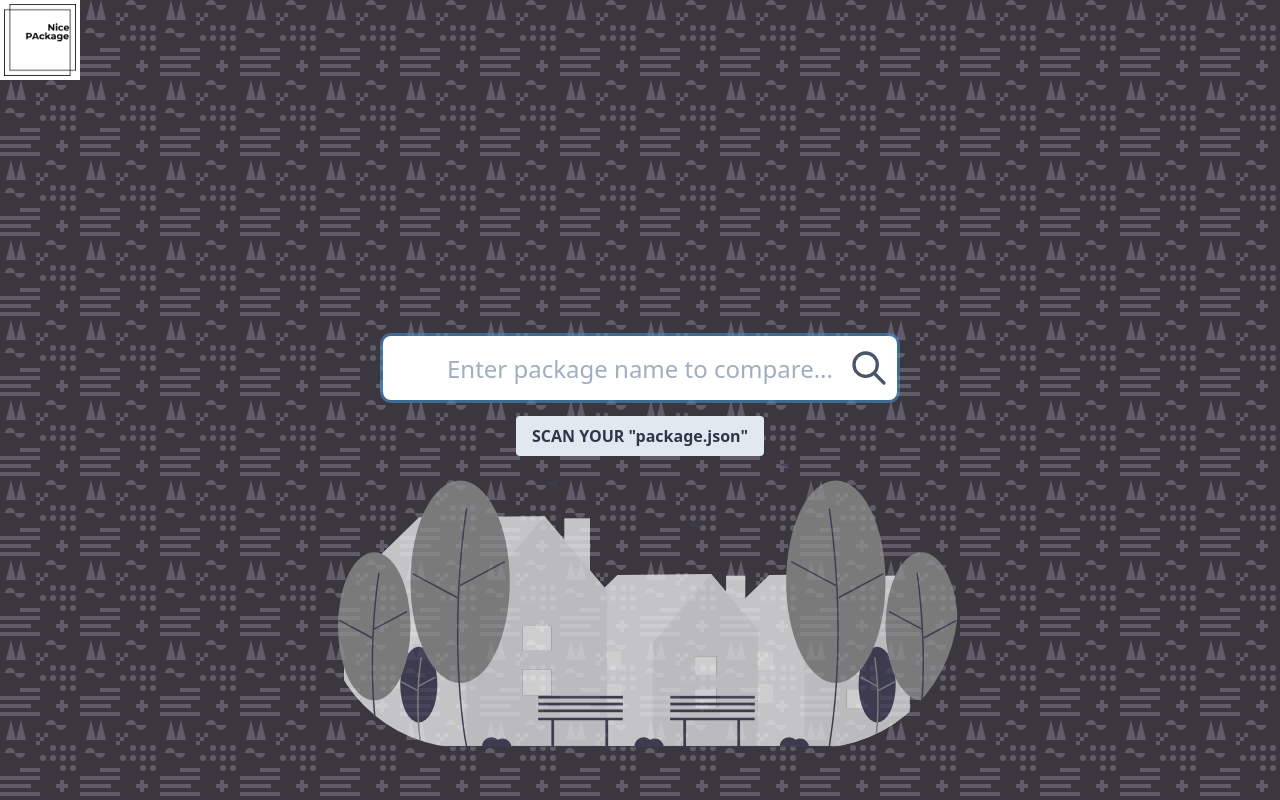
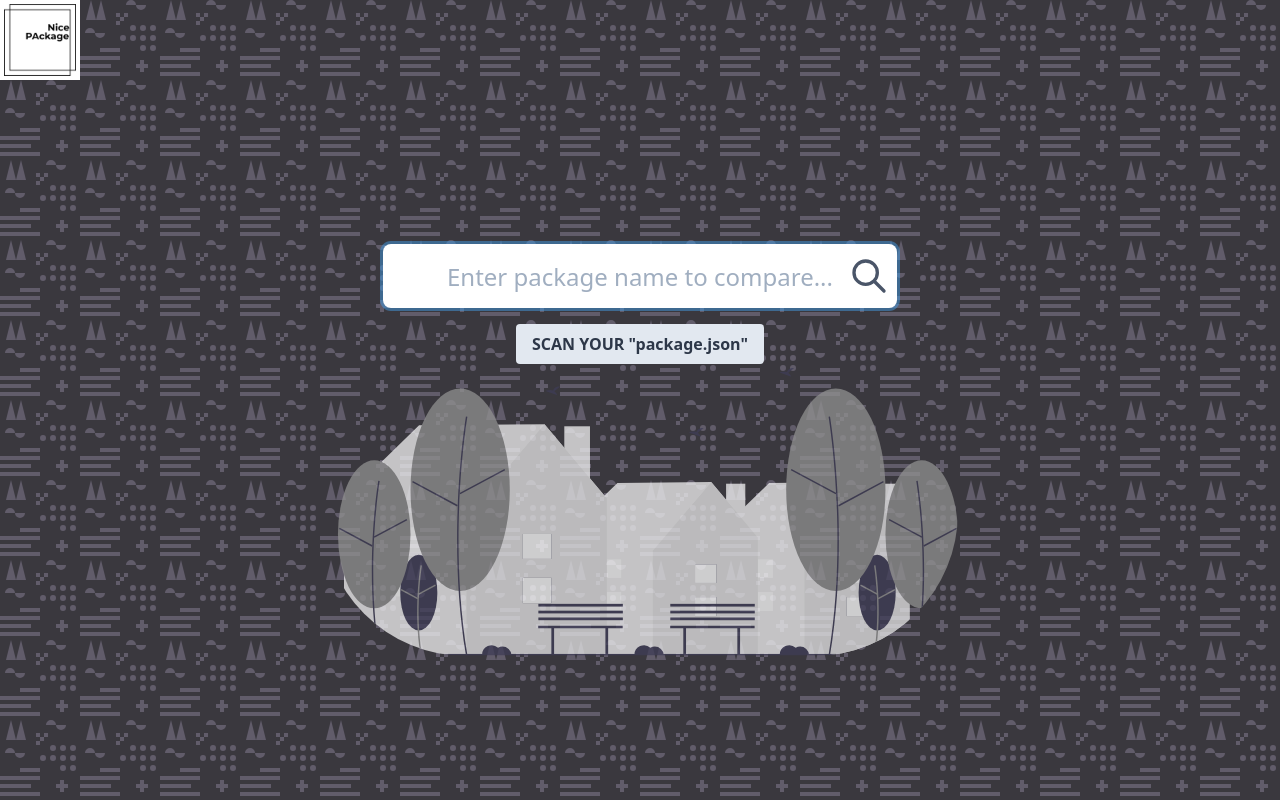
Before and after one commit to samundrak/nicepkg, a React (Create React App) app: page / in a window 1280 px wide. Built offline with nearby package versions, Linux system fonts and the light colour scheme.

Commit message:
fix: improper design

```diff
--- a/src/components/SearchBox/index.tsx
+++ b/src/components/SearchBox/index.tsx
@@ -106,9 +106,10 @@
       flex flex-col
     justify-center
     items-center
+    mt-16
       "
       >
-        <div className="flex flex-row w-8/12 flex-wrap h-64 overflow-hidden overflow-y-scroll">
+        <div className="flex flex-row w-8/12 flex-wrap  overflow-hidden overflow-y-auto mb-2">
           {props.packages.map((packageInfo) => (
             <div
               key={packageInfo.metadata.name}
```
